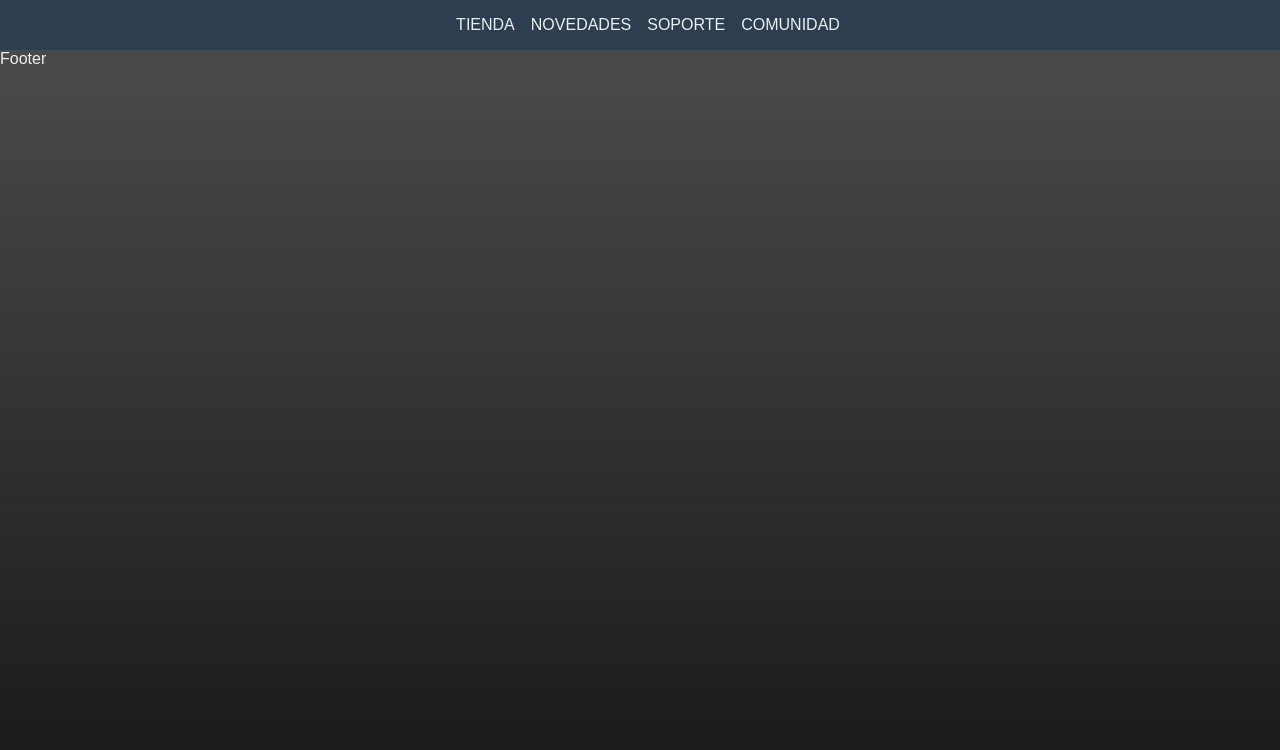
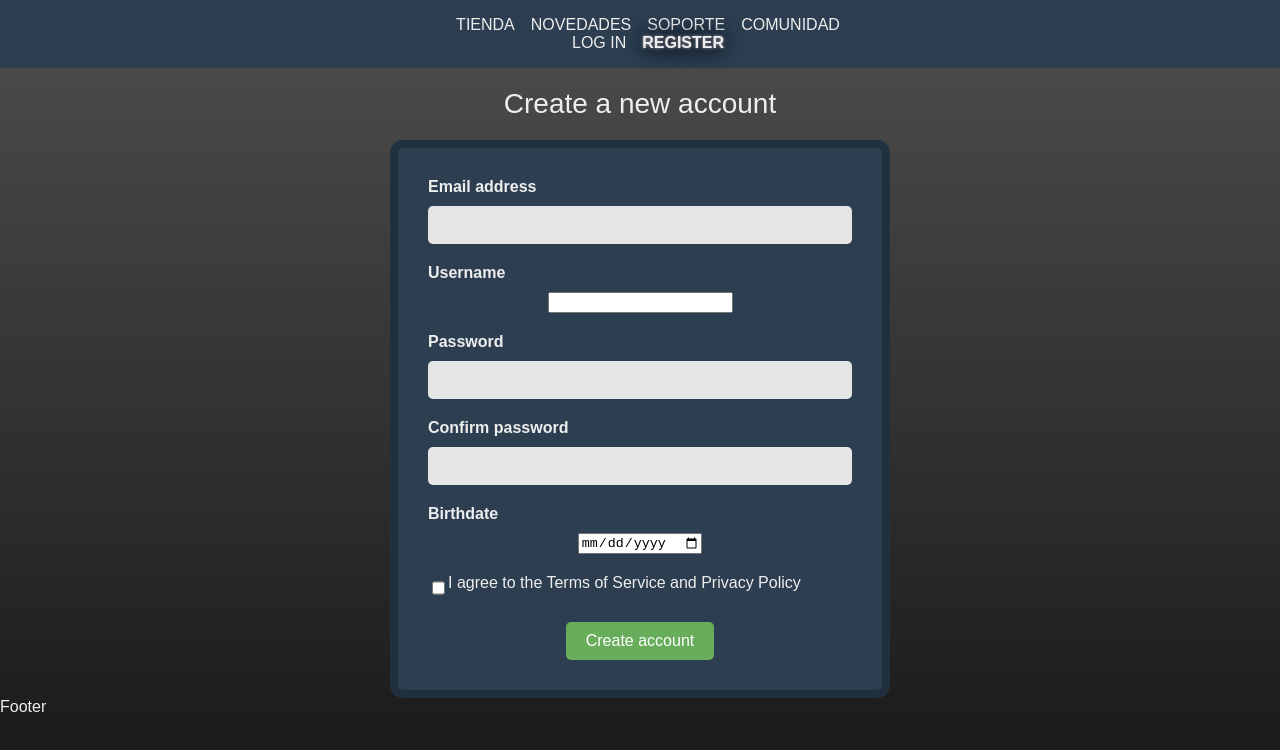
Before and after one commit to SimonPatrickReyes/ProyectoVue, a Vue app: page /register in a window 1280 px wide. Shown: the top 750 px of the page. Built offline with nearby package versions, Linux system fonts and the light colour scheme; no server answers.

Commit message:
añadido login y register

```diff
--- a/index.html
+++ b/index.html
@@ -2,7 +2,7 @@
 <html lang="en">
   <head>
     <meta charset="UTF-8">
-    <link rel="icon" href="/favicon.ico">
+    <link rel="icon" type="image/x-icon" href="../ProyectoVue/public/favicon.ico">
     <link rel="stylesheet" href="/main.css"/>
     <meta name="viewport" content="width=device-width, initial-scale=1.0">
     <title>Proyecto Simon</title>
--- a/package.json
+++ b/package.json
@@ -8,7 +8,10 @@
     "preview": "vite preview"
   },
   "dependencies": {
+    "cookie-parser": "^1.4.6",
     "vue": "^3.2.45",
+    "vue-head": "^2.2.0",
+    "vue-meta": "^2.4.0",
     "vue-router": "^4.1.6"
   },
   "devDependencies": {
--- a/public/main.css
+++ b/public/main.css
@@ -28,6 +28,8 @@ body{
     text-align: center;
     padding: 1rem;
 }
+
+
 
 .container a{
     text-decoration: none;
--- a/src/App.vue
+++ b/src/App.vue
@@ -1,7 +1,6 @@
 <script>
 import Header from './components/Header.vue'
 import Footer from './components/Footer.vue'
-
 
 export default {
   name: "App",
--- a/src/components/Header.vue
+++ b/src/components/Header.vue
@@ -1,5 +1,6 @@
 <template>
     <header class="header">
+
         <Navegation></Navegation>
     </header>
 </template>
--- a/src/components/Navegation.vue
+++ b/src/components/Navegation.vue
@@ -1,10 +1,19 @@
-<template><div class="container">
+<template>
+
+<div class="container">
+    <div>
     <router-link to="/">Tienda</router-link>
     <router-link to="/novedades">Novedades</router-link>
     <router-link to="/soporte">Soporte</router-link>
     <router-link to="/comunidad">Comunidad</router-link>
 </div>
+<div>
+<router-link to="/login">Log in</router-link>
+<router-link to="/register">Register</router-link>
+</div>
+</div>
 </template>
+
 <script>
     export default{
         name: "Navegation",
--- a/src/main.js
+++ b/src/main.js
@@ -5,5 +5,6 @@ import router from './router/index.js'
 
 
 createApp(App)
+
 .use(router)
 .mount('#app')
--- /dev/null
+++ b/src/pages/Login.vue
@@ -0,0 +1,108 @@
+<template>
+<div class="form">
+  <h2>Sign in to Steam</h2>
+  <form>
+    <div class="form-group">
+      <label for="email">Email address</label>
+      <input type="email" id="email" name="email" required>
+    </div>
+    <div class="form-group">
+      <label for="password">Password</label>
+      <input type="password" id="password" name="password" required>
+    </div>
+    <div class="form-group">
+      <div class="checkbox">
+        <input type="checkbox" id="remember" name="remember">
+    <label for="remember">Remember me</label>
+      </div>
+    </div>
+    <button type="submit">Sign in</button>
+    <div class="form-links">
+      <a href="#">Forgot your password?</a>
+      <a href="#">Need help?</a>
+    </div>
+  </form>
+</div>
+
+
+</template>
+<style>
+.form {
+  max-width: 500px;
+  margin: 0 auto;
+  text-align: center;
+}
+
+.form h2 {
+  font-size: 28px;
+  margin: 20px 0 20px 0;
+  font-weight: normal;
+}
+
+form {
+  border: 0.5rem solid #21303f;
+  border-radius: 13px;
+  padding: 30px;
+  background: #2c3e50;
+}
+
+.form-group {
+  margin-bottom: 20px;
+}
+
+label {
+    text-align: start;
+  display: block;
+  margin-bottom: 10px;
+  font-weight: bold;
+}
+
+input[type="email"],
+input[type="password"] {
+  width: 100%;
+  padding: 10px;
+  border: none;
+  border-radius: 5px;
+  background-color: #e5e5e5;
+  font-size: 16px;
+  color: #333;
+}
+
+.checkbox label {
+  font-weight: normal;
+}
+
+.checkbox{
+    display: flex;
+    vertical-align: middle;
+
+}
+
+button[type="submit"] {
+  background-color: #68ad5c;
+  color: #fff;
+  padding: 10px 20px;
+  border: none;
+  border-radius: 5px;
+  font-size: 16px;
+  cursor: pointer;
+}
+
+button[type="submit"]:hover {
+  background-color: #328b32;
+}
+
+.form-links {
+  margin-top: 20px;
+}
+
+.form-links a {
+  margin-right: 10px;
+  color: #a9a9a9;
+  text-decoration: none;
+}
+
+.form-links a:hover {
+  color: #333;
+}
+</style>
--- /dev/null
+++ b/src/pages/Register.vue
@@ -0,0 +1,116 @@
+<template>
+ <div class="form">
+  <h2>Create a new account</h2>
+  <form>
+    <div class="form-group">
+      <label for="email">Email address</label>
+      <input type="email" id="email" name="email" required>
+    </div>
+    <div class="form-group">
+      <label for="username">Username</label>
+      <input type="text" id="username" name="username" required>
+    </div>
+    <div class="form-group">
+      <label for="password">Password</label>
+      <input type="password" id="password" name="password" required>
+    </div>
+    <div class="form-group">
+      <label for="confirm-password">Confirm password</label>
+      <input type="password" id="confirm-password" name="confirm-password" required>
+    </div>
+    <div class="form-group">
+      <label for="birthdate">Birthdate</label>
+      <input type="date" id="birthdate" name="birthdate" required>
+    </div>
+    <div class="form-group">
+      <div class="checkbox">
+        <input type="checkbox" id="terms" name="terms" required>
+        <label for="terms">I agree to the Terms of Service and Privacy Policy</label>
+      </div>
+    </div>
+    <button type="submit">Create account</button>
+  </form>
+</div>
+
+    </template>
+    <style>
+    .form {
+      max-width: 500px;
+      margin: 0 auto;
+      text-align: center;
+    }
+
+    .form h2 {
+      font-size: 28px;
+      margin: 20px 0 20px 0;
+      font-weight: normal;
+    }
+
+    form {
+      border: 0.5rem solid #21303f;
+      border-radius: 13px;
+      padding: 30px;
+      background: #2c3e50;
+    }
+
+    .form-group {
+      margin-bottom: 20px;
+    }
+
+    label {
+        text-align: start;
+      display: block;
+      margin-bottom: 10px;
+      font-weight: bold;
+    }
+
+    input[type="email"],
+    input[type="username"],
+    input[type="password"] {
+      width: 100%;
+      padding: 10px;
+      border: none;
+      border-radius: 5px;
+      background-color: #e5e5e5;
+      font-size: 16px;
+      color: #333;
+    }
+
+    .checkbox label {
+      font-weight: normal;
+    }
+
+    .checkbox{
+        display: flex;
+        vertical-align: middle;
+
+    }
+
+    button[type="submit"] {
+      background-color: #68ad5c;
+      color: #fff;
+      padding: 10px 20px;
+      border: none;
+      border-radius: 5px;
+      font-size: 16px;
+      cursor: pointer;
+    }
+
+    button[type="submit"]:hover {
+      background-color: #328b32;
+    }
+
+    .form-links {
+      margin-top: 20px;
+    }
+
+    .form-links a {
+      margin-right: 10px;
+      color: #a9a9a9;
+      text-decoration: none;
+    }
+
+    .form-links a:hover {
+      color: #333;
+    }
+    </style>
```
Also changed, not shown: src/router/index.js (+7 -4 lines), 2 other files (tests, documents, lock files or other folders).
